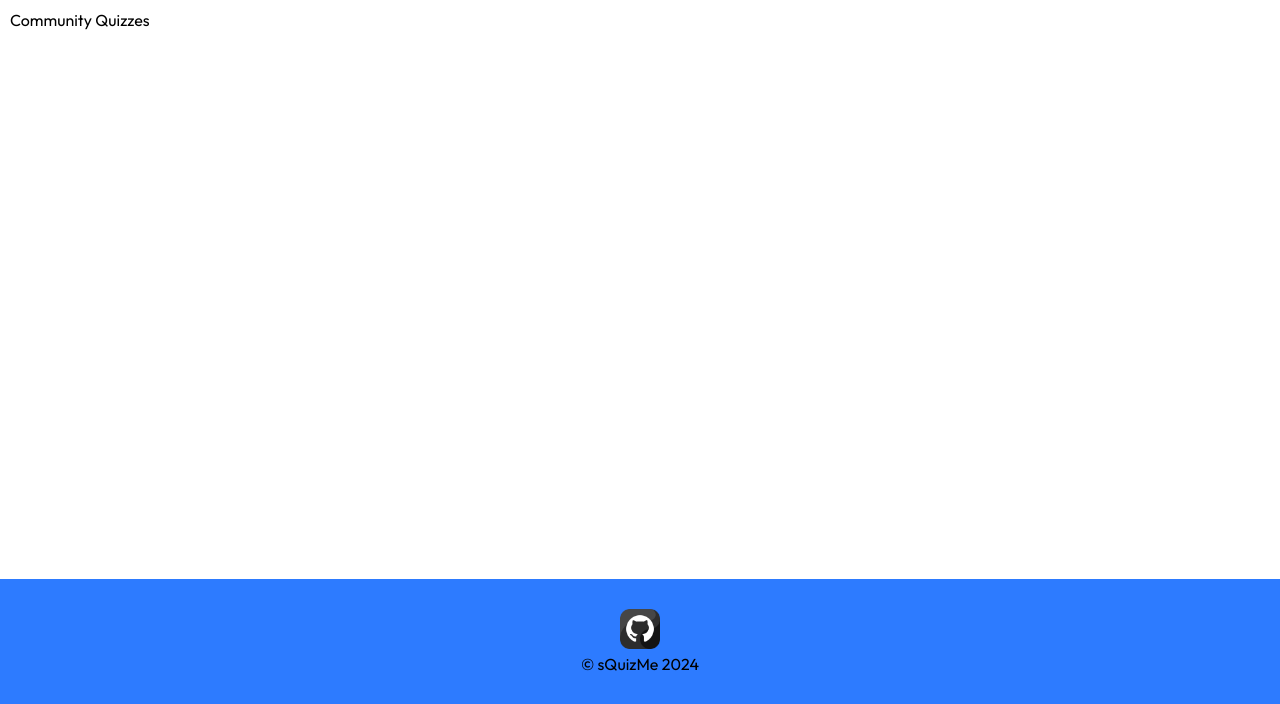
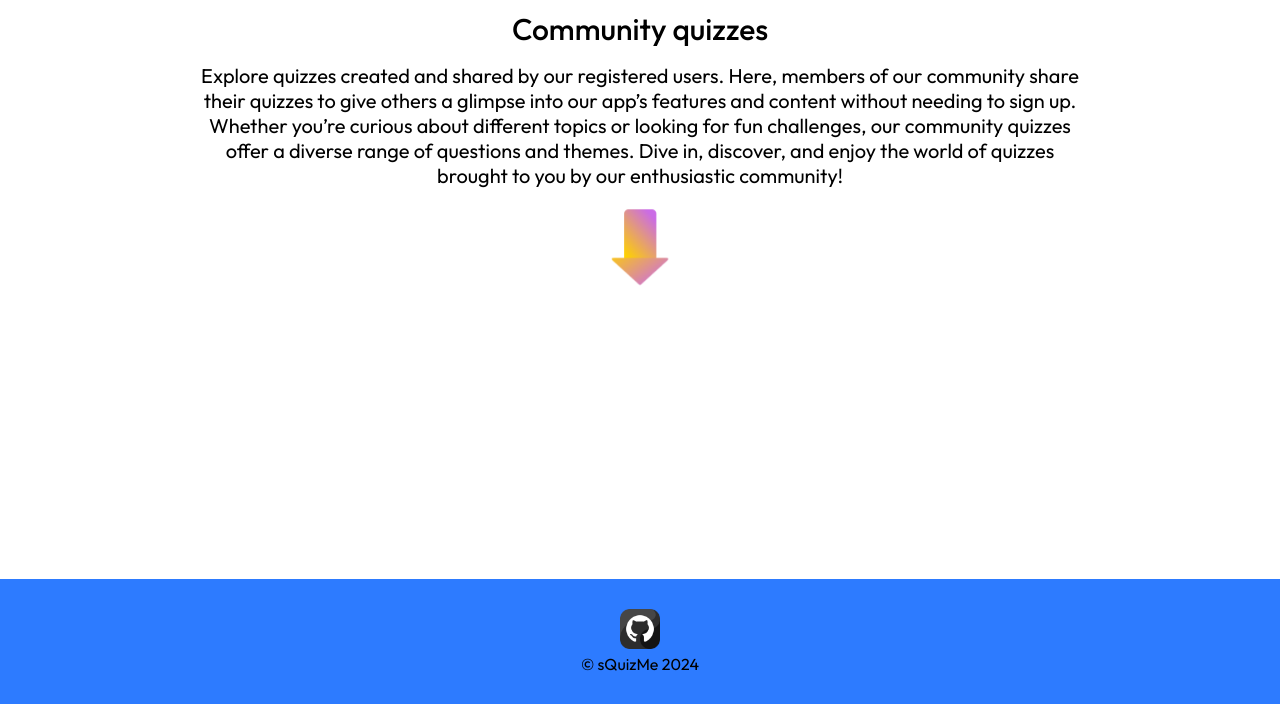
Before and after one commit to KrasAlena/sQuizMe, a Flask app: page /community_quizzes in a window 1280 px wide. Shown: the part 96-800 px from the top of the page. Run offline with Flask 3, Linux system fonts and the light colour scheme; data that the repository does not hold is empty; some web fonts are replaced.

Commit message:
community_quizzes.html styles

```diff
--- a/project_profile/static/css/styles.css
+++ b/project_profile/static/css/styles.css
@@ -362,8 +362,6 @@ footer {
     background: linear-gradient(to right, #FFD200, #CB6CE6);
     color: #fff;
 }
-/*-----------------------------COMMUNITY_QUIZZES.HTML STYLES-----------------------------*/
-
 
 /*-----------------------------LOGIN.HTML STYLES-----------------------------*/
 .form-container {
@@ -711,3 +709,39 @@ footer {
     margin-left: 10px;
     width: 25px;
 }
+
+/*-----------------------------COMMUNITY_QUIZZES.HTML STYLES-----------------------------*/
+.community-quiz-card {
+    padding: 20px;
+    transition: all ease 0.2s;
+}
+
+.community-quiz-card:hover {
+    background: linear-gradient(to right, #FFD200, #CB6CE6);
+    .quiz-title-card {
+        color: #fff;
+    }
+}
+
+.community-quiz-cards {
+    margin-top: 30px;
+}
+
+.arrow-down {
+    width: 70px;
+    display: block;
+    margin: 0 auto;
+    animation: arrowMovement 2s infinite alternate;
+}
+
+@keyframes arrowMovement {
+    0% {
+        transform: translateY(0);
+    }
+    50% {
+        transform: translateY(20px);
+    }
+    100% {
+        transform: translateY(0);
+    }
+}
--- a/project_profile/templates/community_quizzes.html
+++ b/project_profile/templates/community_quizzes.html
@@ -1,13 +1,15 @@
 {% extends 'base.html' %}
 
 {% block content %}
-  <h2>Community Quizzes</h2>
-
-  <ul>
+  <h3 class="h3-title">Community quizzes</h3>
+  <p class="index-text">
+    Explore quizzes created and shared by our registered users. Here, members of our community share their quizzes to give others a glimpse into our app’s features and content without needing to sign up. Whether you’re curious about different topics or looking for fun challenges, our community quizzes offer a diverse range of questions and themes. Dive in, discover, and enjoy the world of quizzes brought to you by our enthusiastic community!
+  </p>
+  <img class="arrow-down" src="{{ url_for('static', filename='images/arrow_down.png') }}" alt="Arrow">
+  <ul class="cards my-quizzes-cards community-quiz-cards">
     {% for quiz in public_quizzes %}
-      <li>
-        <a href="{{ url_for('public_quiz', quiz_id=quiz.id) }}">{{ quiz.name }}</a>
-
+      <li class="card quiz-card community-quiz-card">
+        <a class="quiz-title-card" href="{{ url_for('public_quiz', quiz_id=quiz.id) }}">{{ quiz.name }}</a>
       </li>
     {% endfor %}
   </ul>
```
Also changed, not shown: project_profile/templates/my_quizzes.html (+0 -21 lines), project_profile/static/images/arrow_down.png (added).
